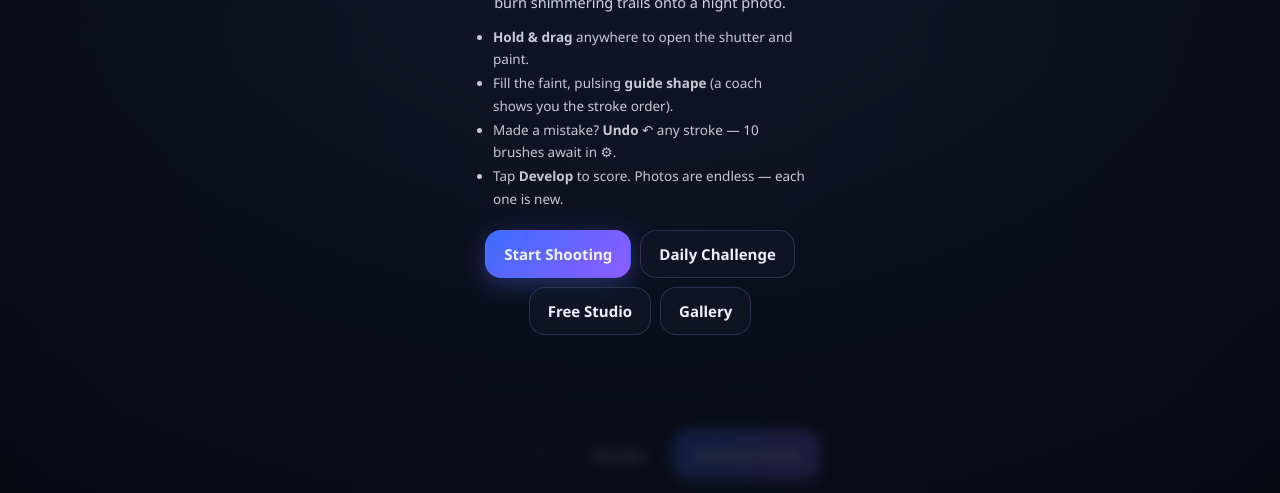
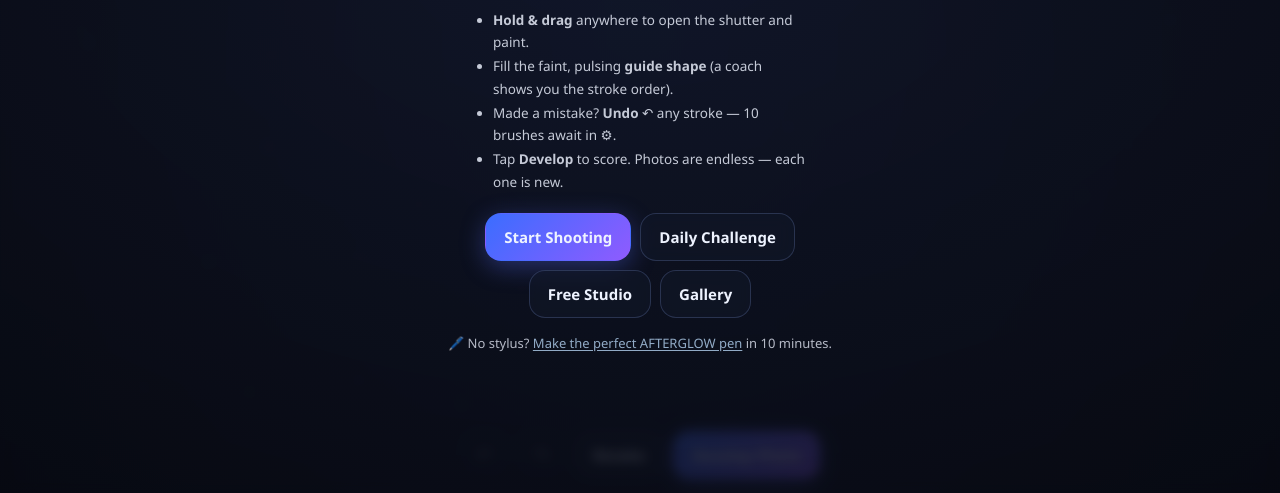
Before and after one commit to DLinacre/afterglow, a plain HTML site: page index.html in a window 1280 px wide. Shown: the part 307-800 px from the top of the page. Drawn offline with Linux system fonts and the light colour scheme.

Commit message:
Link to Life Hacks: DIY stylus guide from the start screen
Adds a subtle 'No stylus? Make the perfect AFTERGLOW pen' link to the new
Life Hacks PWA (dlinacre.github.io/life-hacks) DIY capacitive stylus guide.

```diff
--- a/index.html
+++ b/index.html
@@ -90,6 +90,8 @@
     border:1px solid rgba(140,170,255,.18); border-radius:14px; padding:12px 14px; margin:6px auto 18px; max-width:340px; }
   .feedback b { color:#ffe6a8; }
   .btnrow { display:flex; gap:9px; justify-content:center; flex-wrap:wrap; }
+  .tiplink { margin-top:16px; font-size:13px; opacity:.75; }
+  .tiplink a { color:#bfe0ff; text-decoration:underline; text-underline-offset:2px; }
 
   /* ---------- settings panel ---------- */
   .panel { position:fixed; inset:0; z-index:25; display:flex; align-items:flex-start; justify-content:center;
@@ -198,6 +200,7 @@
       <button id="btnFree">Free Studio</button>
       <button id="btnGallery">Gallery</button>
     </div>
+    <p class="tiplink">🖊️ No stylus? <a href="https://dlinacre.github.io/life-hacks/#/hack/diy-capacitive-stylus" target="_blank" rel="noopener">Make the perfect AFTERGLOW pen</a> in 10 minutes.</p>
   </div>
 </div>
 
```
